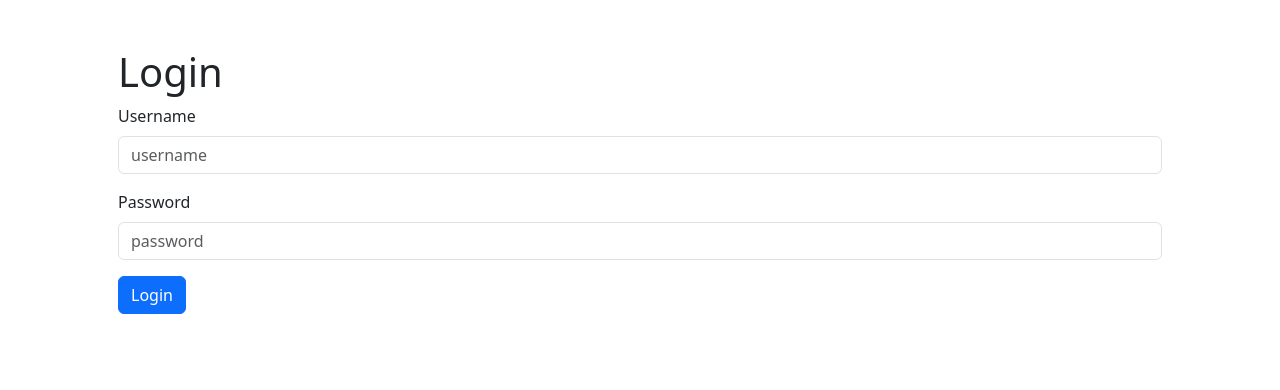
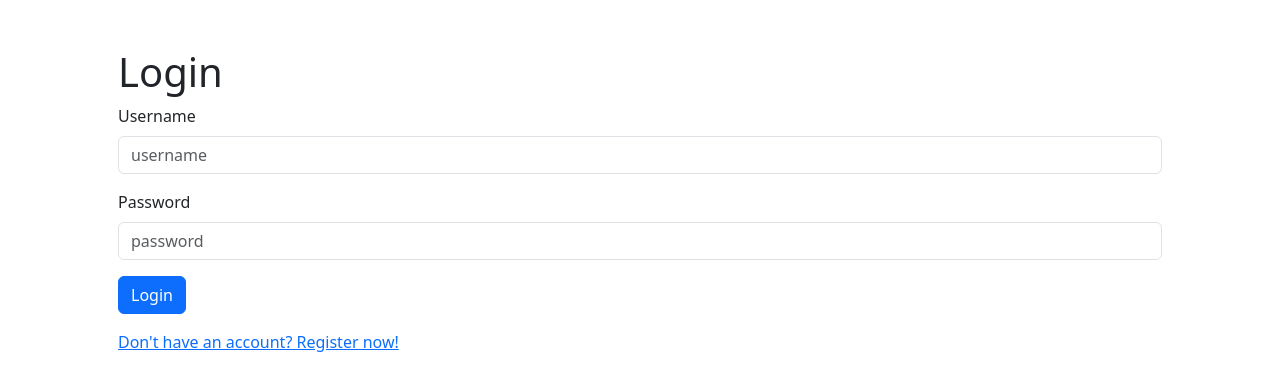
Before and after one commit to arminsheibak/Notes-App, a React (Vite) app in the folder front-end/: page /login in a window 1280 px wide. Shown: the top 390 px of the page. Built offline with nearby package versions, Linux system fonts and the light colour scheme; no server answers.

Commit message:
add a link to sign up page

```diff
--- a/front-end/src/components/Form.tsx
+++ b/front-end/src/components/Form.tsx
@@ -1,7 +1,7 @@
 import React, { useState } from "react";
 import apiClient from "../services/apiClient";
 import { ACCESS_TOKEN, REFRESH_TOKEN } from "../constants";
-import { useNavigate } from "react-router-dom";
+import { Link, useNavigate } from "react-router-dom";
 
 interface Props {
   route: string;
@@ -46,7 +46,7 @@ const Form = ({ route, method }: Props) => {
           {error}
         </div>
       )}
-      <form onSubmit={handleSubmit}>
+      <form onSubmit={handleSubmit} className="mb-3" >
         <h1>{name}</h1>
         <div className="mb-3">
           <label className="form-label" htmlFor="username">
@@ -82,6 +82,7 @@ const Form = ({ route, method }: Props) => {
           {name}
         </button>
       </form>
+      <Link to="/register">Don't have an account? Register now!</Link>
     </div>
   );
 };
--- a/front-end/src/pages/Login.tsx
+++ b/front-end/src/pages/Login.tsx
@@ -1,9 +1,11 @@
-import Form from "../components/Form"
+import Form from "../components/Form";
 
 const Login = () => {
   return (
-    <Form method="login" route="/api/token/" />
-  )
-}
+    <>
+      <Form method="login" route="/api/token/" />
+    </>
+  );
+};
 
-export default Login
+export default Login;
```
